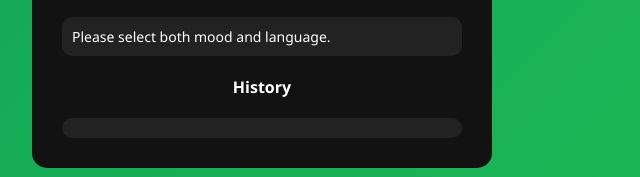
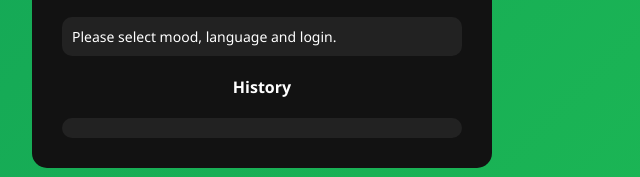
Before and after one commit to samiyak2/spotifiyrec, a plain HTML site: page index.html in a window 1280 px wide. Both pictures are taken after a click on the button "🎵 Get Playlist". Shown: the part 566-743 px from the top of the page, 378-1018 px from the left. Drawn offline with Linux system fonts and the light colour scheme.

Commit message:
Update index.html

```diff
--- a/index.html
+++ b/index.html
@@ -116,7 +116,7 @@
   const firebaseConfig = {
     apiKey: "AIzaSyDBSexom8YYS0XLvop56ImkdQwnCFRQDqw",
     authDomain: "spotifyrec-464014.firebaseapp.com",
-    projectId: "spotifyrec-464014",
+    projectId: "spotifyrec-464014"
   };
   firebase.initializeApp(firebaseConfig);
 
@@ -138,8 +138,8 @@
     const artist = document.getElementById("artist").value;
     const resultDiv = document.getElementById("result");
 
-    if (!mood || !lang) {
-      resultDiv.innerHTML = "Please select both mood and language.";
+    if (!mood || !lang || !userEmail) {
+      resultDiv.innerHTML = "Please select mood, language and login.";
       return;
     }
 
```
